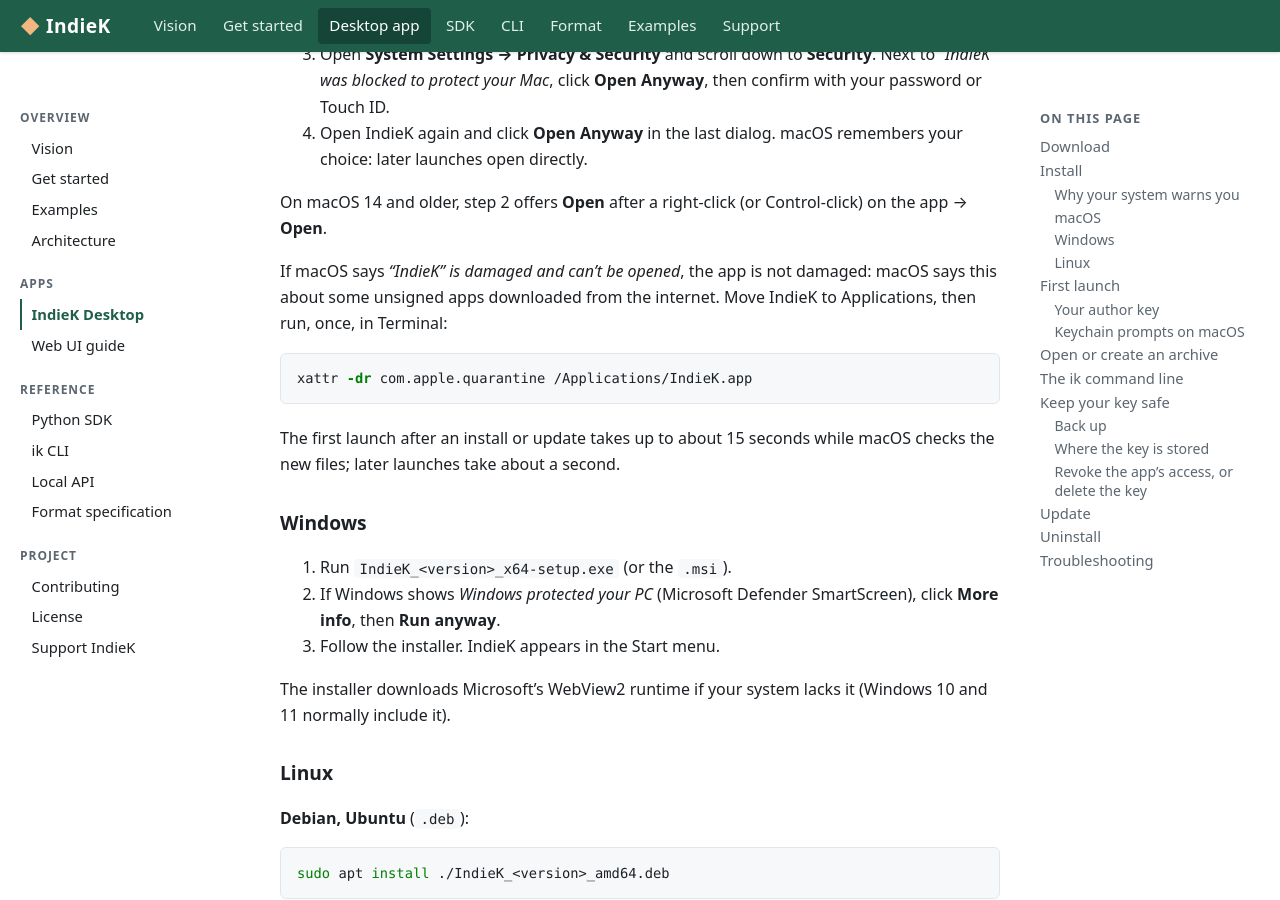
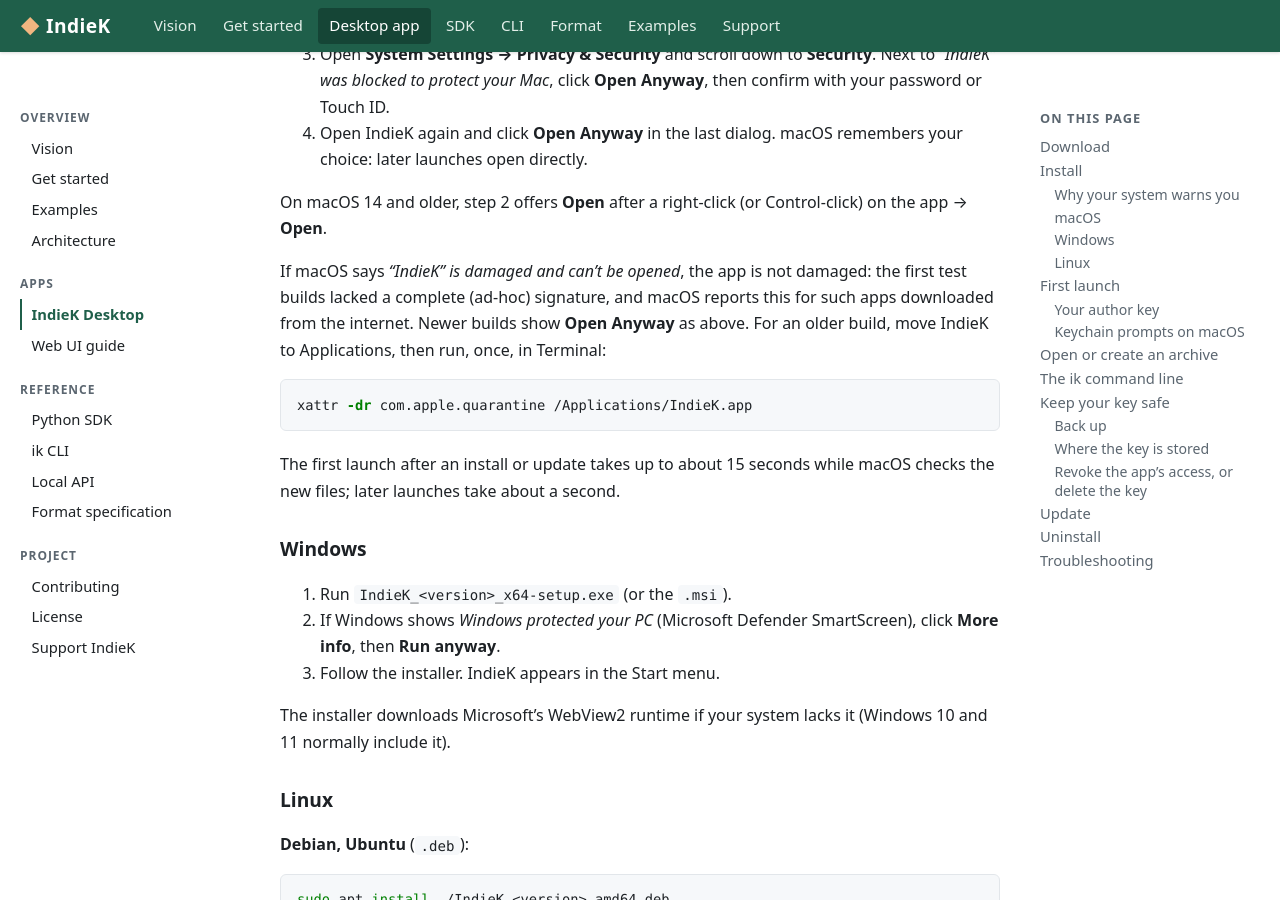
Before and after one commit to indiek/indiek.github.io, a Jekyll site: the page built from docs/desktop.md, in a window 1280 px wide and 900 px high, scrolled down 1409 px. Built offline with Jekyll 4.4.1, drawn with Linux system fonts in a browser that asks for light colours; some of the changed text lies outside the part shown.

Commit message:
slight update

````diff
--- a/docs/desktop.md
+++ b/docs/desktop.md
@@ -66,8 +66,10 @@ On macOS 14 and older, step 2 offers **Open** after a right-click (or
 Control-click) on the app → **Open**.
 
 If macOS says *"IndieK" is damaged and can't be opened*, the app is not
-damaged: macOS says this about some unsigned apps downloaded from the
-internet. Move IndieK to Applications, then run, once, in Terminal:
+damaged: the first test builds lacked a complete (ad-hoc) signature, and
+macOS reports this for such apps downloaded from the internet. Newer builds
+show **Open Anyway** as above. For an older build, move IndieK to
+Applications, then run, once, in Terminal:
 
 ```bash
 xattr -dr com.apple.quarantine /Applications/IndieK.app
````
Also changed, not shown: other parts of docs/desktop.md (+1 -1 lines), CHANGELOG.md.
